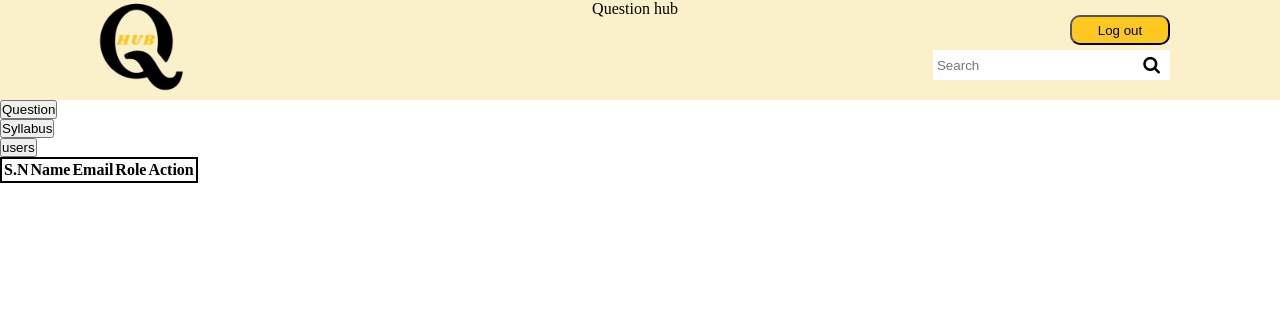
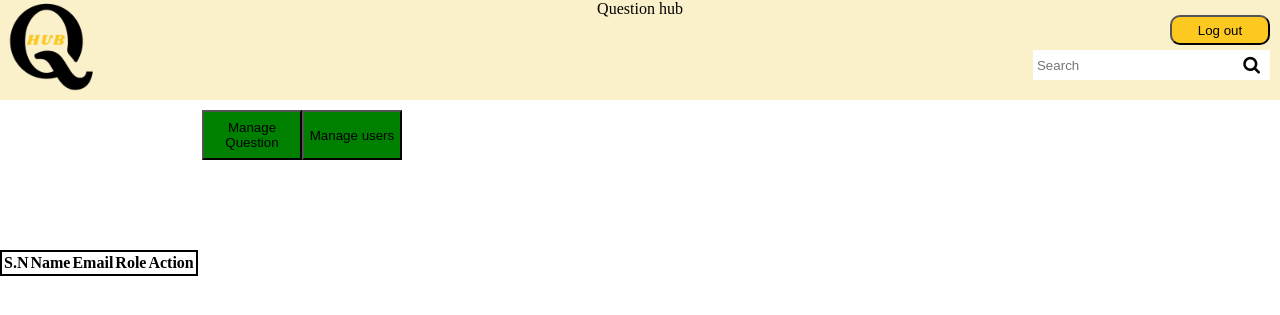
Before and after one commit to Ananda-pun/Minor1, a PHP site: page /admin/admindashboard.php in a window 1280 px wide. Shown: the top 315 px of the page. Run offline with PHP 8.4, Linux system fonts and the light colour scheme; the visitor is signed in with stand-in values (Sample User, id 1); data that the repository does not hold is empty.

Commit message:
"change on domerator"

```diff
--- a/admin/admindashboard.php
+++ b/admin/admindashboard.php
@@ -4,11 +4,11 @@
 
 
     if(!isset($_SESSION['username'])){
-        header("Location: login.php");
+        header("Location: ../login.php");
     }
 
     if($_SESSION['role_name']!="Admin"){
-        header("Location: landing.php");
+        header("Location: ../pages/landing.php");
     }
 
     // Echo "Welcome to Admin DashBoard,".$_SESSION['username'];
@@ -21,6 +21,22 @@
     <meta charset="UTF-8">
     <meta name="viewport" content="width=device-width, initial-scale=1.0">
     <title>Document</title>
+    <style>
+        #button{
+            height: 150px;
+            width: 70%;
+            text-align: center;
+            display: flex;
+            flex-direction: row;
+            margin: auto;
+            padding: 10px;
+        }
+        .buttons{
+            height: 50px;
+            width: 100px;
+            background-color: green;
+        }
+    </style>
 
 
 </head>
@@ -29,18 +45,18 @@
         include('../constant.php');
         include('../include/headerLogout.php');
     ?>
-    <!--Adding icons  -->
+    <!--Adding Buttons  -->
+    <div id="button">
+        <div class="buttton">
+            <a href=""><button class="buttons">Manage Question</button></a>
+        </div>
+
+        <div class="button">
+            <a href=""><button class ="buttons">Manage users</button></a>
+        </div>
+    </div>
+
     <div>
-        <div class="question">
-            <a href=""><button>Question</button></a>
-        </div>
-        <div class="syllabus">
-            <a href=""><button> Syllabus</button></a>
-        </div>
-        <div class="user">
-            <a href=""><button>users</button></a>
-
-        </div>
         <table style="border: 2px solid black;">
             <tr>
                 <th>S.N</th>
--- a/register.php
+++ b/register.php
@@ -119,7 +119,7 @@
         </div>
 
         <div class="regphoto">
-            <img src="regphoto.jpg" height= "600px" width ="600px">
+            <img src="<?php echo IMG_URL."regphoto.jpg" ?>" height= "600px" width ="600px">
         </div>
     </div>
 </body>
--- a/styles/style.css
+++ b/styles/style.css
@@ -17,7 +17,7 @@
 			display: flex;
     		flex-direction: row;
 			justify-content: space-between;
-			padding: 0 100px 0 90px;
+			/* padding: 0 100px 0 90px; */
 		}
 
 		 .logo{
@@ -105,7 +105,7 @@
 			position: sticky;
 			top:0;
 			width: 100%;
-			padding: 0 100px 0 100px;
+			/* padding: 0 100px 0 100px; */
 			border-radius: 5px;
 		}
 		#nav ul
```
Also changed, not shown: moderator/addquestions.php (+24 -17 lines), moderator/moderatorDashboard.php (+1 -46 lines).
